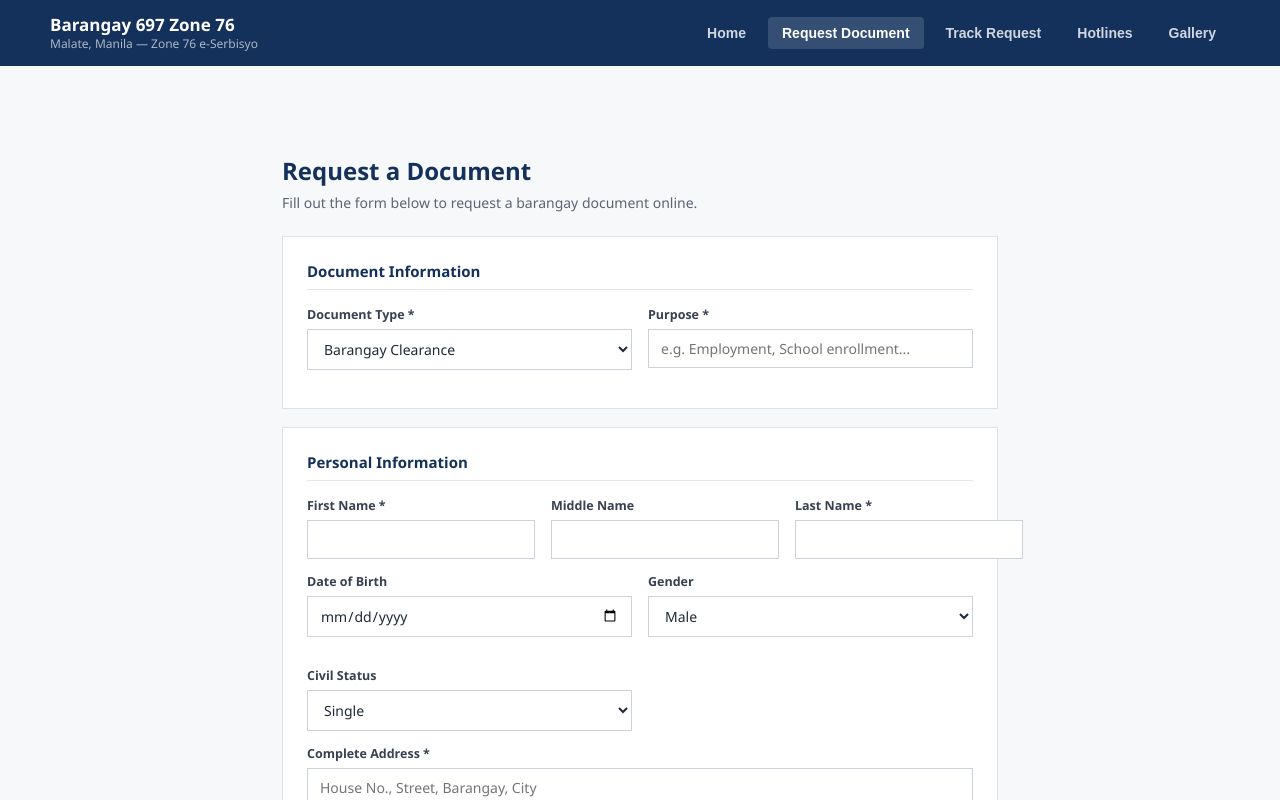
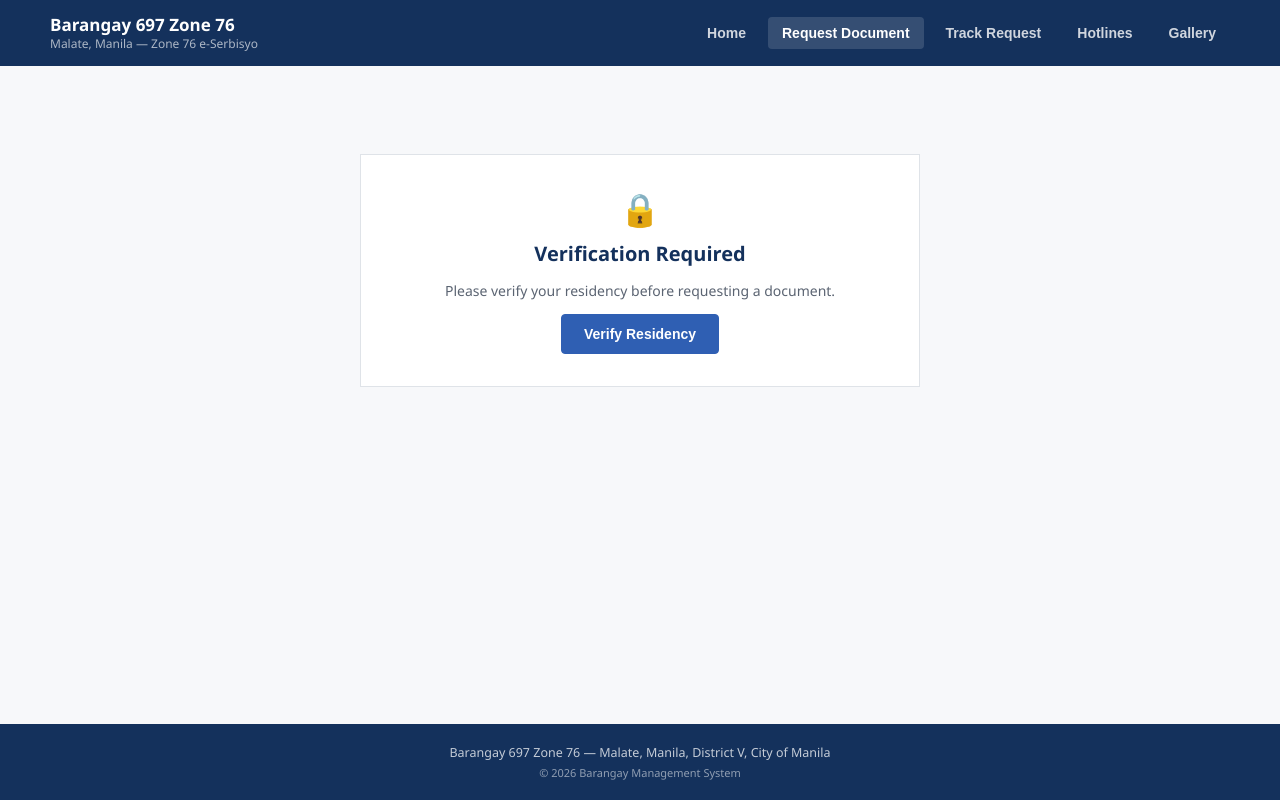
Before and after one commit to jac26-dot/resident-portal, a React (Create React App) app: page / in a window 1280 px wide. Both pictures are taken after a click on the button "Request Document". Shown: the top 800 px of the page. Built offline with nearby package versions, Linux system fonts and the light colour scheme.

Commit message:
Add resident verification flow before document requests

```diff
--- a/src/App.js
+++ b/src/App.js
@@ -3,6 +3,7 @@ import RequestForm from './RequestForm';
 import TrackRequest from './TrackRequest';
 import Hotlines from './Hotlines';
 import Gallery from './Gallery';
+import VerifyResidency from './VerifyResidency';
 import logo from './barangay-logo.jpg';
 import './App.css';
 
@@ -48,6 +49,7 @@ function App() {
   const [trackNumber, setTrackNumber] = useState('');
 
   const goRequest = () => setPage('request');
+  const goVerify = () => setPage('verify');
   const goTrack = (controlNumber) => {
     if (controlNumber) setTrackNumber(controlNumber);
     setPage('track');
@@ -137,7 +139,8 @@ function App() {
           </div>
         )}
 
-        {page === 'request' && <RequestForm onTrack={goTrack} />}
+        {page === 'request' && <RequestForm onTrack={goTrack} onVerify={goVerify} />}
+        {page === 'verify' && <VerifyResidency onGoRequest={goRequest} />}
         {page === 'track' && <TrackRequest initialNumber={trackNumber} />}
         {page === 'hotlines' && <Hotlines />}
         {page === 'gallery' && <Gallery />}
--- a/src/RequestForm.js
+++ b/src/RequestForm.js
@@ -1,4 +1,4 @@
-import React, { useState } from 'react';
+import React, { useState, useEffect } from 'react';
 import axios from 'axios';
 
 // Your real live backend — update this if it ever changes.
@@ -12,74 +12,77 @@ const DOCUMENT_TYPES = [
   'Good Moral Certificate',
 ];
 
-const CIVIL_STATUS = ['Single', 'Married', 'Widowed', 'Separated'];
-
-const EMPTY = {
-  firstName:'', middleName:'', lastName:'', birthDate:'', gender:'Male',
-  civilStatus:'Single', address:'', contactNumber:'', email:'',
-  documentType:'Barangay Clearance', purpose:'',
-};
-
-const RequestForm = ({ onTrack }) => {
-  const [form,     setForm]     = useState(EMPTY);
+const RequestForm = ({ onTrack, onVerify }) => {
+  const [verified, setVerified] = useState(null); // null while checking
+  const [form, setForm] = useState({ documentType: 'Barangay Clearance', purpose: '' });
   const [loading,  setLoading]  = useState(false);
   const [error,    setError]    = useState('');
   const [success,  setSuccess]  = useState(null);
+
+  useEffect(() => {
+    const token = sessionStorage.getItem('verificationToken');
+    const resident = sessionStorage.getItem('verifiedResident');
+    if (token && resident) {
+      setVerified(JSON.parse(resident));
+    } else {
+      setVerified(false);
+    }
+  }, []);
 
   const handleChange = (e) => setForm({ ...form, [e.target.name]: e.target.value });
 
   const handleSubmit = async (e) => {
     e.preventDefault();
     setError('');
-    if (!form.firstName || !form.lastName || !form.address || !form.purpose) {
-      setError('Please fill in all required fields.');
+    if (!form.purpose) {
+      setError('Please enter the purpose of your request.');
+      return;
+    }
+    const token = sessionStorage.getItem('verificationToken');
+    if (!token) {
+      setVerified(false);
       return;
     }
     setLoading(true);
     try {
-      // Look up an existing resident using the PUBLIC search
-      // endpoint (no admin auth required, minimal fields returned).
-      const searchRes = await axios.get(`${API}/residents/search-public`, {
-        params: { firstName: form.firstName, lastName: form.lastName },
+      const docRes = await axios.post(`${API}/documents/public`, {
+        residentId: verified.residentId,
+        documentType: form.documentType,
+        purpose: form.purpose,
+        verificationToken: token,
       });
-
-      let residentId = null;
-      const existing = (searchRes.data.data || []).find(r =>
-        r.firstName.toLowerCase() === form.firstName.toLowerCase() &&
-        r.lastName.toLowerCase()  === form.lastName.toLowerCase()
-      );
-
-      if (existing) {
-        residentId = existing.id;
-      } else {
-        const newRes = await axios.post(`${API}/residents/public`, {
-          firstName:     form.firstName,
-          middleName:    form.middleName,
-          lastName:      form.lastName,
-          birthDate:     form.birthDate,
-          gender:        form.gender,
-          civilStatus:   form.civilStatus,
-          address:       form.address,
-          contactNumber: form.contactNumber,
-          email:         form.email,
-        });
-        residentId = newRes.data.data?.id;
+      setSuccess(docRes.data.data);
+    } catch (err) {
+      if (err.response?.status === 401 || err.response?.status === 403) {
+        // Token expired or mismatched — require re-verification.
+        sessionStorage.removeItem('verificationToken');
+        sessionStorage.removeItem('verifiedResident');
+        setVerified(false);
       }
-
-      const docRes = await axios.post(`${API}/documents/public`, {
-        residentId,
-        documentType: form.documentType,
-        purpose:      form.purpose,
-      });
-
-      setSuccess(docRes.data.data);
-      setForm(EMPTY);
-    } catch (err) {
       setError(err.response?.data?.message || 'Failed to submit request. Please try again.');
     } finally {
       setLoading(false);
     }
   };
+
+  // Still checking sessionStorage
+  if (verified === null) return null;
+
+  // Not verified yet — send them to verification instead of the form.
+  if (verified === false) {
+    return (
+      <div className="section">
+        <div className="success-box">
+          <div className="success-icon">🔒</div>
+          <h2>Verification Required</h2>
+          <p>Please verify your residency before requesting a document.</p>
+          <div className="success-btns">
+            <button className="btn-primary" onClick={onVerify}>Verify Residency</button>
+          </div>
+        </div>
+      </div>
+    );
+  }
 
   if (success) {
     return (
@@ -100,7 +103,7 @@ const RequestForm = ({ onTrack }) => {
           </div>
           <div className="success-btns">
             <button className="btn-primary" onClick={() => onTrack(success.controlNumber)}>Track My Request</button>
-            <button className="btn-outline" onClick={() => setSuccess(null)}>Submit Another Request</button>
+            <button className="btn-outline" onClick={() => { setSuccess(null); setForm({ documentType: 'Barangay Clearance', purpose: '' }); }}>Submit Another Request</button>
           </div>
         </div>
       </div>
@@ -109,7 +112,7 @@ const RequestForm = ({ onTrack }) => {
 
   return (
     <div className="section">
-      <div className="form-header">
+      <div className="form-header" style={{ textAlign: 'center' }}>
         <h2>Request a Document</h2>
         <p>Fill out the form below to request a barangay document online.</p>
       </div>
@@ -117,7 +120,31 @@ const RequestForm = ({ onTrack }) => {
       {error && <div className="alert-error">{error}</div>}
 
       <form onSubmit={handleSubmit} className="request-form">
-        {/* Document Type */}
+        <div className="form-section">
+          <h3 className="form-section-title">Verified Resident</h3>
+          <div className="form-row-3">
+            <div className="form-group">
+              <label className="form-label">First Name</label>
+              <input className="form-control" value={verified.firstName} disabled />
+            </div>
+            <div className="form-group">
+              <label className="form-label">Middle Name</label>
+              <input className="form-control" value={verified.middleName || ''} disabled />
+            </div>
+            <div className="form-group">
+              <label className="form-label">Last Name</label>
+              <input className="form-control" value={verified.lastName} disabled />
+            </div>
+          </div>
+          <div className="form-group">
+            <label className="form-label">Address</label>
+            <input className="form-control" value={verified.address} disabled />
+          </div>
+          <div className="form-note">
+            These details are locked to your verified record. If anything is incorrect, please visit the barangay hall to update your resident record.
+          </div>
+        </div>
+
         <div className="form-section">
           <h3 className="form-section-title">Document Information</h3>
           <div className="form-row">
@@ -130,57 +157,6 @@ const RequestForm = ({ onTrack }) => {
             <div className="form-group">
               <label className="form-label">Purpose *</label>
               <input className="form-control" name="purpose" placeholder="e.g. Employment, School enrollment..." value={form.purpose} onChange={handleChange} />
-            </div>
-          </div>
-        </div>
-
-        {/* Personal Info */}
-        <div className="form-section">
-          <h3 className="form-section-title">Personal Information</h3>
-          <div className="form-row-3">
-            <div className="form-group">
-              <label className="form-label">First Name *</label>
-              <input className="form-control" name="firstName" value={form.firstName} onChange={handleChange} />
-            </div>
-            <div className="form-group">
-              <label className="form-label">Middle Name</label>
-              <input className="form-control" name="middleName" value={form.middleName} onChange={handleChange} />
-            </div>
-            <div className="form-group">
-              <label className="form-label">Last Name *</label>
-              <input className="form-control" name="lastName" value={form.lastName} onChange={handleChange} />
-            </div>
-          </div>
-          <div className="form-row">
-            <div className="form-group">
-              <label className="form-label">Date of Birth</label>
-              <input className="form-control" type="date" name="birthDate" value={form.birthDate} onChange={handleChange} />
-            </div>
-            <div className="form-group">
-              <label className="form-label">Gender</label>
-              <select className="form-control" name="gender" value={form.gender} onChange={handleChange}>
-                <option>Male</option><option>Female</option>
-              </select>
-            </div>
-            <div className="form-group">
-              <label className="form-label">Civil Status</label>
-              <select className="form-control" name="civilStatus" value={form.civilStatus} onChange={handleChange}>
-                {CIVIL_STATUS.map(s => <option key={s}>{s}</option>)}
-              </select>
-            </div>
-          </div>
-          <div className="form-group">
-            <label className="form-label">Complete Address *</label>
-            <input className="form-control" name="address" placeholder="House No., Street, Barangay, City" value={form.address} onChange={handleChange} />
-          </div>
-          <div className="form-row">
-            <div className="form-group">
-              <label className="form-label">Contact Number</label>
-              <input className="form-control" name="contactNumber" placeholder="09XXXXXXXXX" value={form.contactNumber} onChange={handleChange} />
-            </div>
-            <div className="form-group">
-              <label className="form-label">Email Address</label>
-              <input className="form-control" type="email" name="email" placeholder="your@email.com" value={form.email} onChange={handleChange} />
             </div>
           </div>
         </div>
--- /dev/null
+++ b/src/VerifyResidency.js
@@ -0,0 +1,129 @@
+import React, { useState } from 'react';
+import axios from 'axios';
+
+const API = 'https://barangay-system-xf6j.onrender.com/api';
+
+const VerifyResidency = ({ onVerified, onGoRequest }) => {
+  const [form, setForm] = useState({ firstName: '', lastName: '', birthDate: '', address: '', contactNumber: '' });
+  const [loading, setLoading] = useState(false);
+  const [result, setResult] = useState(null); // null | 'verified' | 'failed'
+  const [error, setError] = useState('');
+
+  const handleChange = (e) => setForm({ ...form, [e.target.name]: e.target.value });
+
+  const handleSubmit = async (e) => {
+    e.preventDefault();
+    setError('');
+    if (!form.firstName || !form.lastName || !form.birthDate || !form.address) {
+      setError('Please fill in all required fields.');
+      return;
+    }
+    setLoading(true);
+    try {
+      const res = await axios.post(`${API}/residents/verify`, form);
+      const data = res.data.data;
+      if (data.verified) {
+        sessionStorage.setItem('verificationToken', data.token);
+        sessionStorage.setItem('verifiedResident', JSON.stringify({
+          residentId: data.residentId,
+          firstName: data.firstName,
+          middleName: data.middleName,
+          lastName: data.lastName,
+          address: data.address,
+        }));
+        setResult('verified');
+        if (onVerified) onVerified(data);
+      } else {
+        setResult('failed');
+      }
+    } catch (err) {
+      setError(err.response?.data?.message || 'Verification failed. Please try again.');
+    } finally {
+      setLoading(false);
+    }
+  };
+
+  if (result === 'verified') {
+    return (
+      <div className="section">
+        <div className="success-box">
+          <div className="success-icon">✅</div>
+          <h2>Resident Verified</h2>
+          <p>You may now request barangay documents through this portal.</p>
+          <div className="success-btns">
+            <button className="btn-primary" onClick={onGoRequest}>Request a Document</button>
+          </div>
+        </div>
+      </div>
+    );
+  }
+
+  if (result === 'failed') {
+    return (
+      <div className="section">
+        <div className="success-box">
+          <div className="success-icon">❌</div>
+          <h2>Residency Could Not Be Verified</h2>
+          <p>You are not currently eligible to request documents through this portal based on the information provided.</p>
+          <div className="success-details">
+            <div>This can happen if your information doesn't exactly match our records, or if you're not yet registered as a resident.</div>
+            <div>If you believe this is an error, please visit the barangay hall or check our <strong>Hotlines</strong> page to get in touch.</div>
+          </div>
+          <div className="success-btns">
+            <button className="btn-outline" onClick={() => setResult(null)}>Try Again</button>
+          </div>
+        </div>
+      </div>
+    );
+  }
+
+  return (
+    <div className="section">
+      <div className="form-header" style={{ padding: 0, marginBottom: 24, textAlign: 'center' }}>
+        <h2>Verify Your Residency</h2>
+        <p>Before requesting a document, we need to confirm you're a registered resident of Barangay 697 Zone 76.</p>
+      </div>
+
+      {error && <div className="alert-error">{error}</div>}
+
+      <form onSubmit={handleSubmit} className="request-form">
+        <div className="form-section">
+          <div className="form-row">
+            <div className="form-group">
+              <label className="form-label">First Name *</label>
+              <input className="form-control" name="firstName" value={form.firstName} onChange={handleChange} />
+            </div>
+            <div className="form-group">
+              <label className="form-label">Last Name *</label>
+              <input className="form-control" name="lastName" value={form.lastName} onChange={handleChange} />
+            </div>
+          </div>
+          <div className="form-row">
+            <div className="form-group">
+              <label className="form-label">Date of Birth *</label>
+              <input className="form-control" type="date" name="birthDate" value={form.birthDate} onChange={handleChange} />
+            </div>
+            <div className="form-group">
+              <label className="form-label">Contact Number</label>
+              <input className="form-control" name="contactNumber" placeholder="09XXXXXXXXX" value={form.contactNumber} onChange={handleChange} />
+            </div>
+          </div>
+          <div className="form-group">
+            <label className="form-label">Complete Address *</label>
+            <input className="form-control" name="address" placeholder="House No., Street, Barangay, City" value={form.address} onChange={handleChange} />
+          </div>
+        </div>
+
+        <div className="form-note">
+          Your information is checked against official barangay records and is not shared publicly. See our privacy notice for details.
+        </div>
+
+        <button type="submit" className="btn-primary btn-full" disabled={loading}>
+          {loading ? 'Verifying...' : 'Verify Residency'}
+        </button>
+      </form>
+    </div>
+  );
+};
+
+export default VerifyResidency;
```
